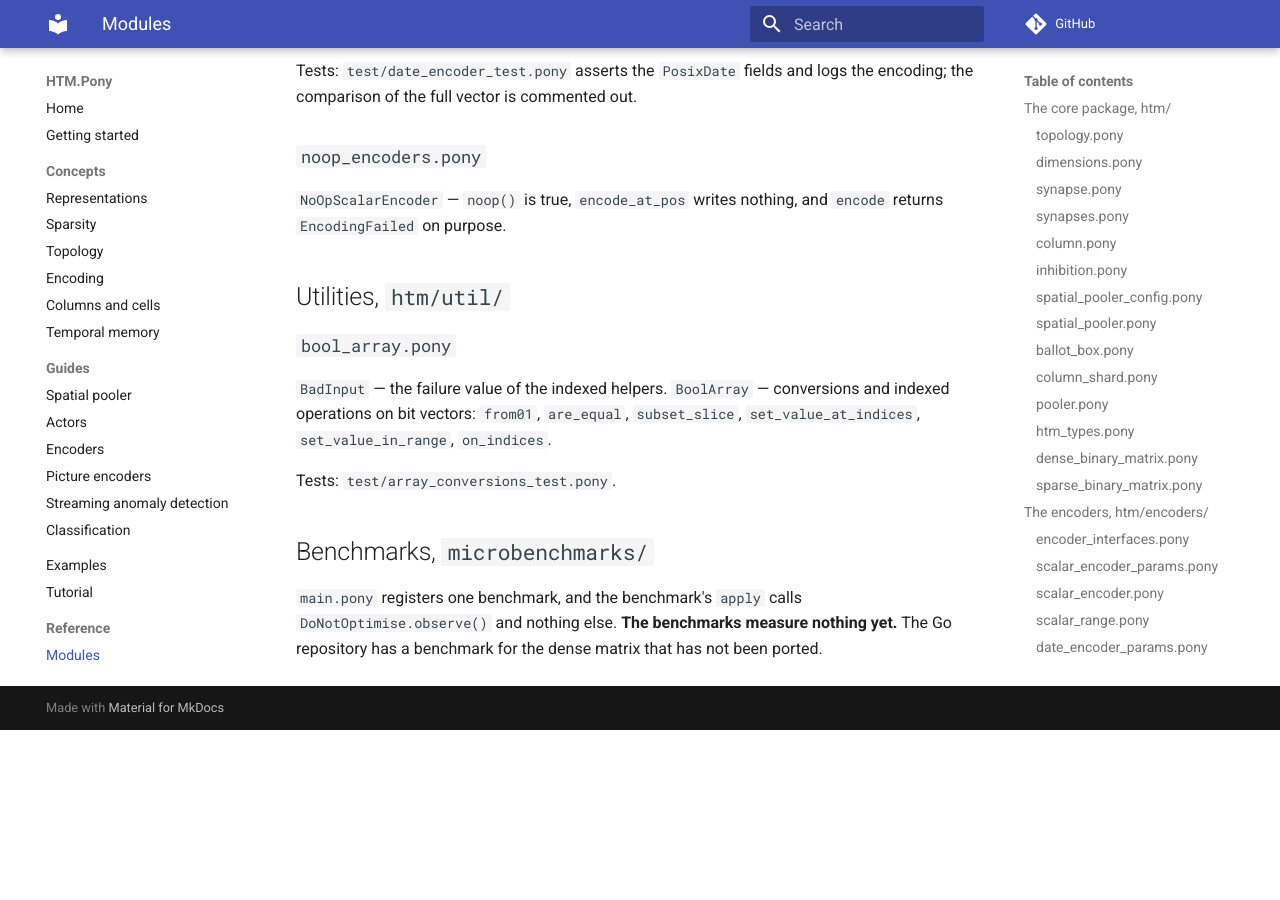
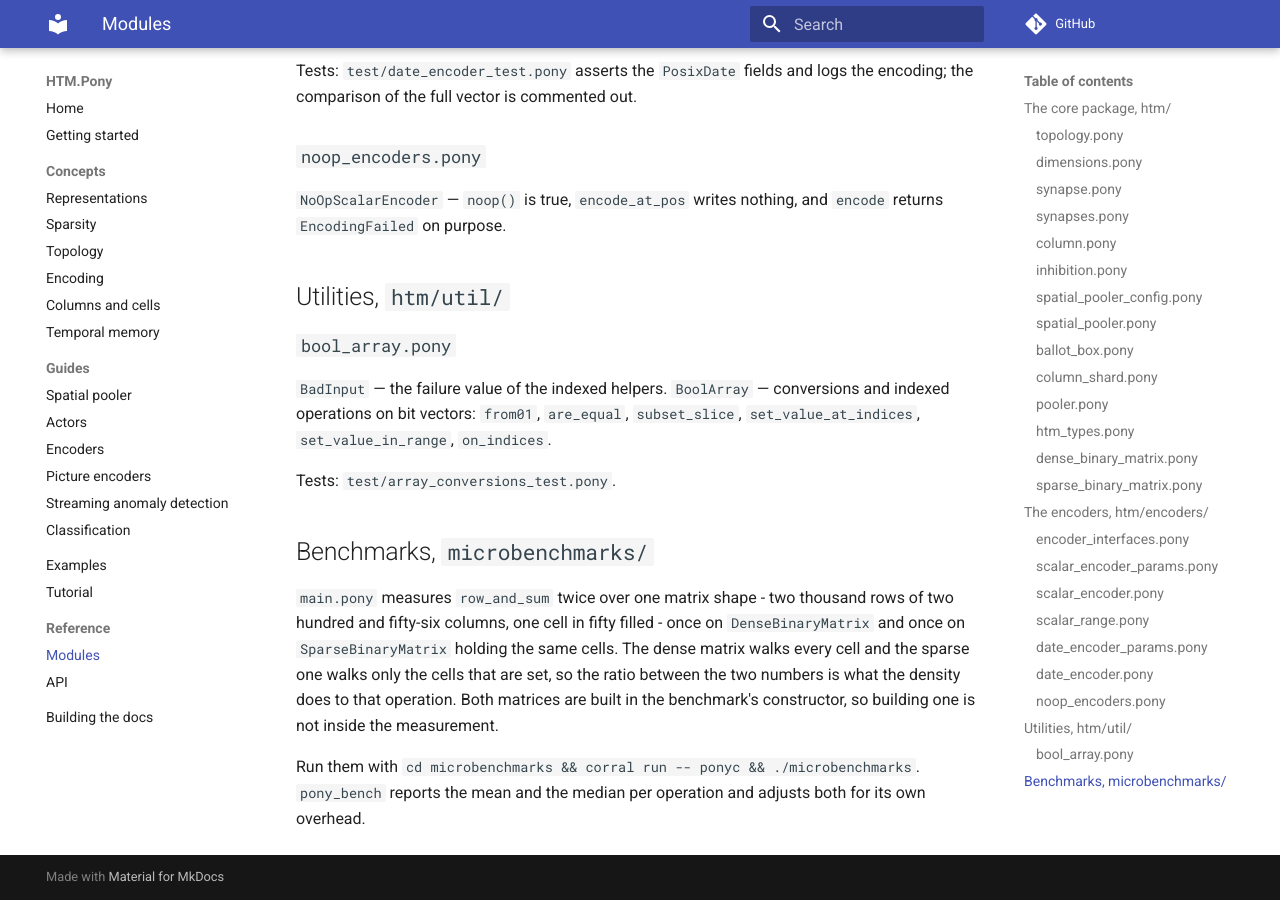
Before and after one commit to d-led/htm.pony, an MkDocs documentation site: the page built from docs/reference/modules.md, in a window 1280 px wide and 900 px high, scrolled down 9265 px. Built offline with MkDocs 1.6.1 and Material for MkDocs 9.7.7, drawn with Linux system fonts in a browser that asks for light colours; comment, search, counter and statistics services are not loaded; before the commit the page ends 9995 px from its top, so only the background shows below that.

Commit message:
Make the benchmarks measure something
The package registered one benchmark whose apply() called
DoNotOptimise.observe() and nothing else, so the benchmark task printed the cost
of pony_bench's own overhead under a matrix's name. The docs called it out as
measuring nothing, which was the honest description of a placeholder.

Two benchmarks now share one shape - two thousand rows of two hundred and
fifty-six columns, one cell in fifty filled - and measure row_and_sum on the
dense matrix and on the sparse one holding the same cells. The dense matrix
walks every cell, the sparse one only the cells that are set, so the two numbers
read against each other say what the density costs. Both matrices are built in
the constructor, so building is outside the measurement.

The README still said learning on actors and the benchmarks were not started,
and the pooler page still said no measurement of learning existed, three commits
after one did. All three now say what is there.

The pages describe the comparison rather than one machine's timings, so they do
not go stale when the machine changes.

```diff
--- a/docs/reference/modules.md
+++ b/docs/reference/modules.md
@@ -284,7 +284,14 @@ Tests: `test/array_conversions_test.pony`.
 
 ## Benchmarks, `microbenchmarks/`
 
-`main.pony` registers one benchmark, and the benchmark's `apply` calls
-`DoNotOptimise.observe()` and nothing else. **The benchmarks measure nothing
-yet.** The Go repository has a benchmark for the dense matrix that has not been
-ported.
+`main.pony` measures `row_and_sum` twice over one matrix shape - two thousand rows
+of two hundred and fifty-six columns, one cell in fifty filled - once on
+`DenseBinaryMatrix` and once on `SparseBinaryMatrix` holding the same cells. The
+dense matrix walks every cell and the sparse one walks only the cells that are
+set, so the ratio between the two numbers is what the density does to that
+operation. Both matrices are built in the benchmark's constructor, so building
+one is not inside the measurement.
+
+Run them with `cd microbenchmarks && corral run -- ponyc && ./microbenchmarks`.
+`pony_bench` reports the mean and the median per operation and adjusts both for
+its own overhead.
```
Also changed, not shown: README.md (+5 -5 lines), docs/concepts/temporal-memory.md (+3 -1 lines), docs/spatial-pooler.md (+3 -2 lines), 2 other files.
